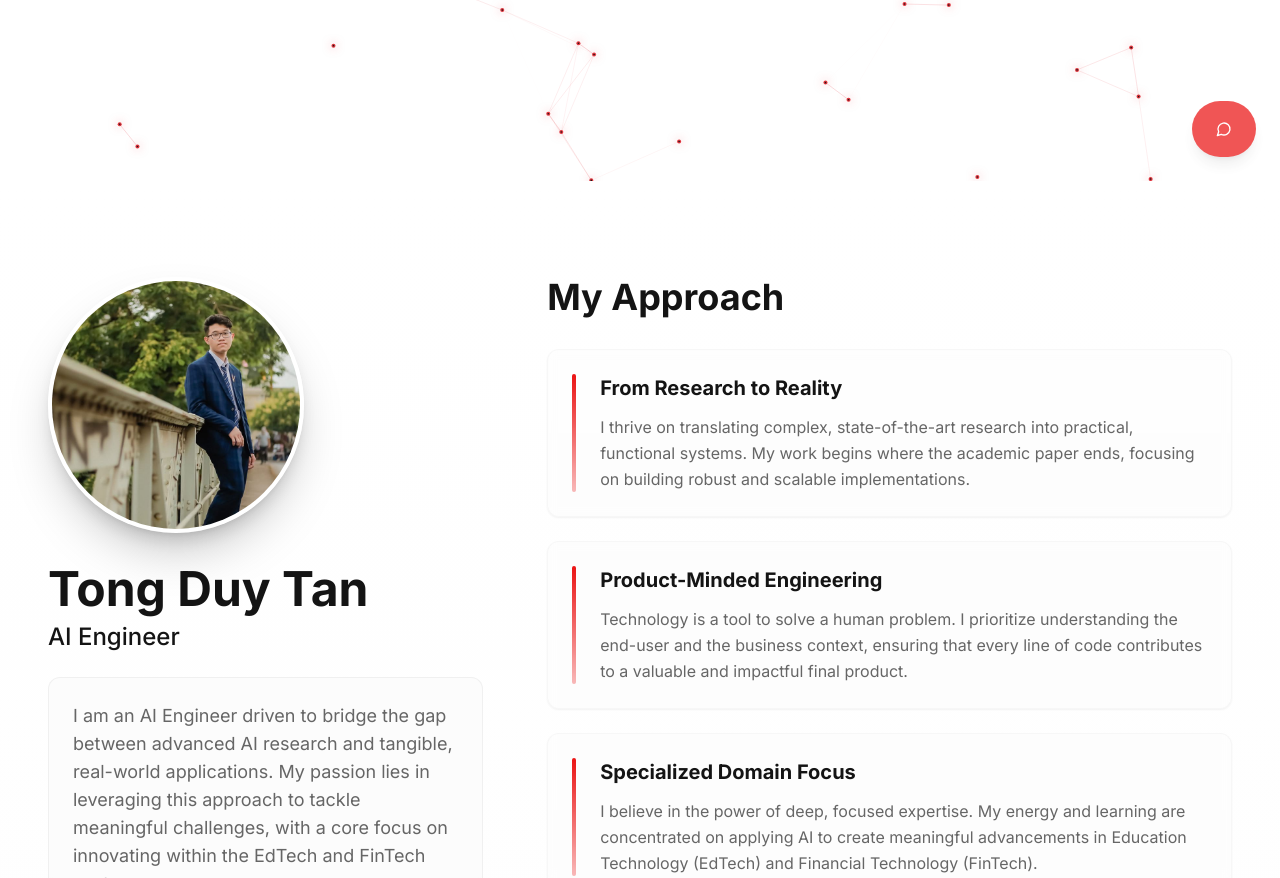
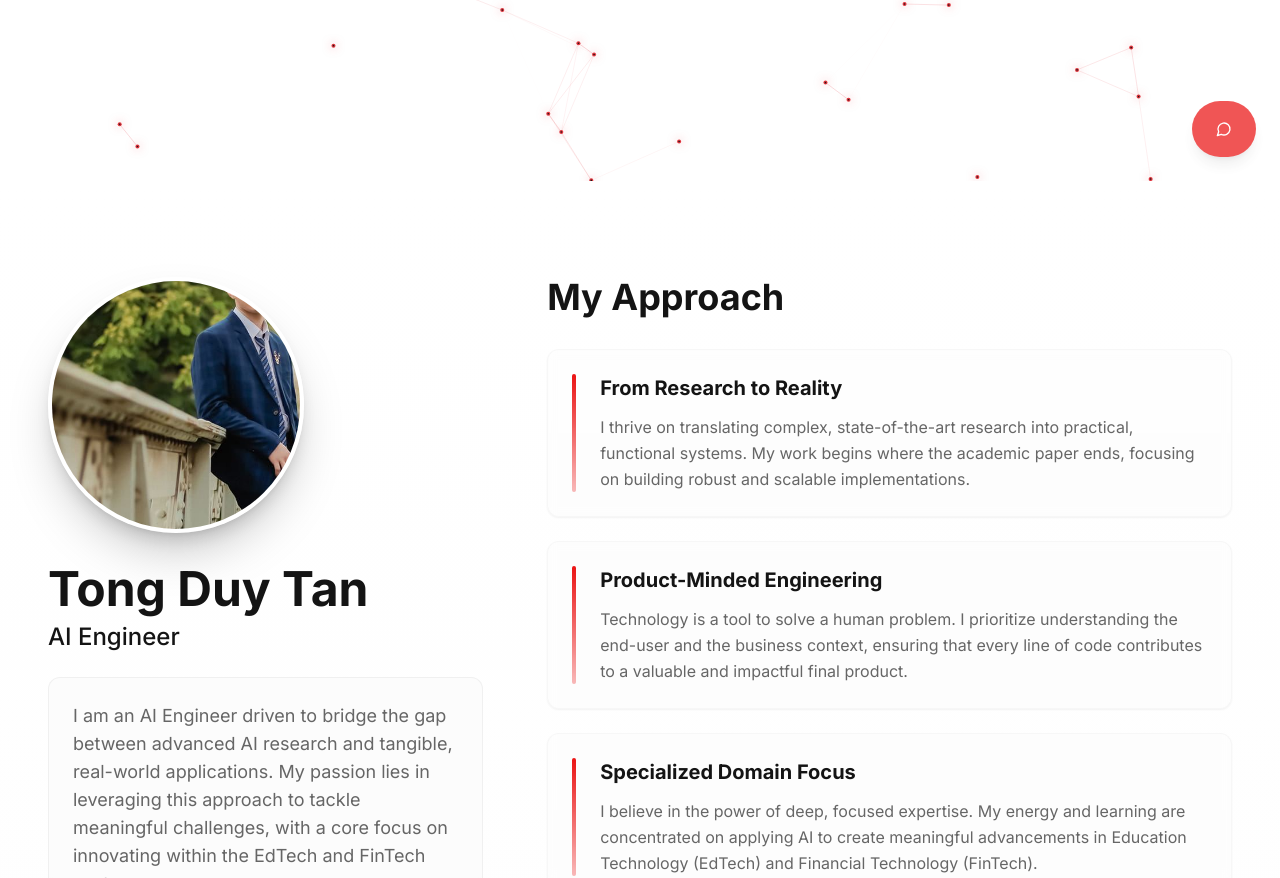
Before and after one commit to WelsneilT/My-portfolio, a React (Vite) app: page / in a window 1280 px wide. Shown: the part 619-1497 px from the top of the page. Built offline with nearby package versions, Linux system fonts and the light colour scheme.

Commit message:
Changes
Co-authored-by: WelsneilT <118328674+WelsneilT@users.noreply.github.com>

```diff
--- a/src/components/ui/about-section.tsx
+++ b/src/components/ui/about-section.tsx
@@ -34,8 +34,10 @@ const AboutSection = () => {
                   <img
                     src={profileTan}
                     alt="Professional photo of Tong Duy Tan"
-                    className="w-full h-full object-cover scale-125"
-                    style={{ objectPosition: '35% 20%' }}
+                    className="w-full h-full object-cover scale-[2.2]"
+                    style={{ objectPosition: '63% 28%' }}
+                    loading="eager"
+                    decoding="async"
                   />
                 </div>
                 {/* Hover Ring */}
```
